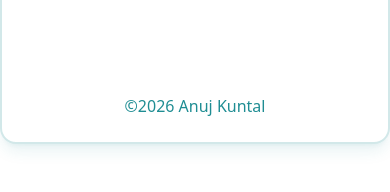
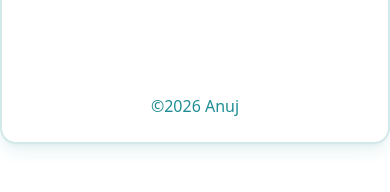
Before and after one commit to anujrj05/Portfolio-main, a Next.js app: page / in a window 390 px wide. Both pictures are taken after a click on the button "open menu". Shown: the part 573-765 px from the top of the page. Built offline with nearby package versions, Linux system fonts and the light colour scheme.

Commit message:
Trigger redeploy

```diff
--- a/src/components/utility/mobile-menu.tsx
+++ b/src/components/utility/mobile-menu.tsx
@@ -58,7 +58,7 @@ export default function MobileMenu({
                 ))}
                 <ThemeSwitch setClose={setOpenMenu} />
               </div>
-              <div className="absolute bottom-0 py-6">©2026 Anuj Kuntal</div>
+              <div className="absolute bottom-0 py-6">©2026 Anuj</div>
             </Dialog.Panel>
           </Transition.Child>
         </div>
```
